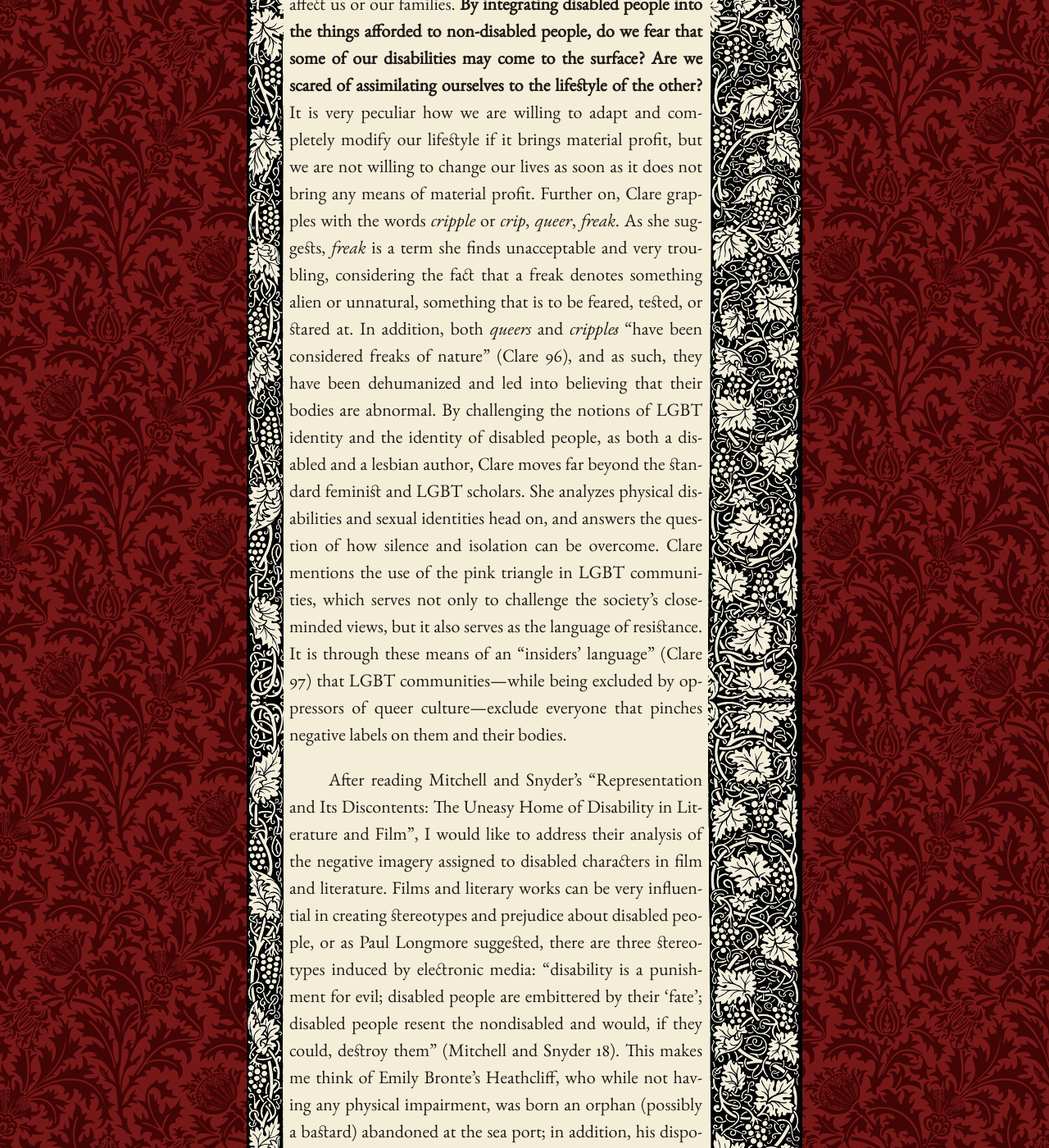
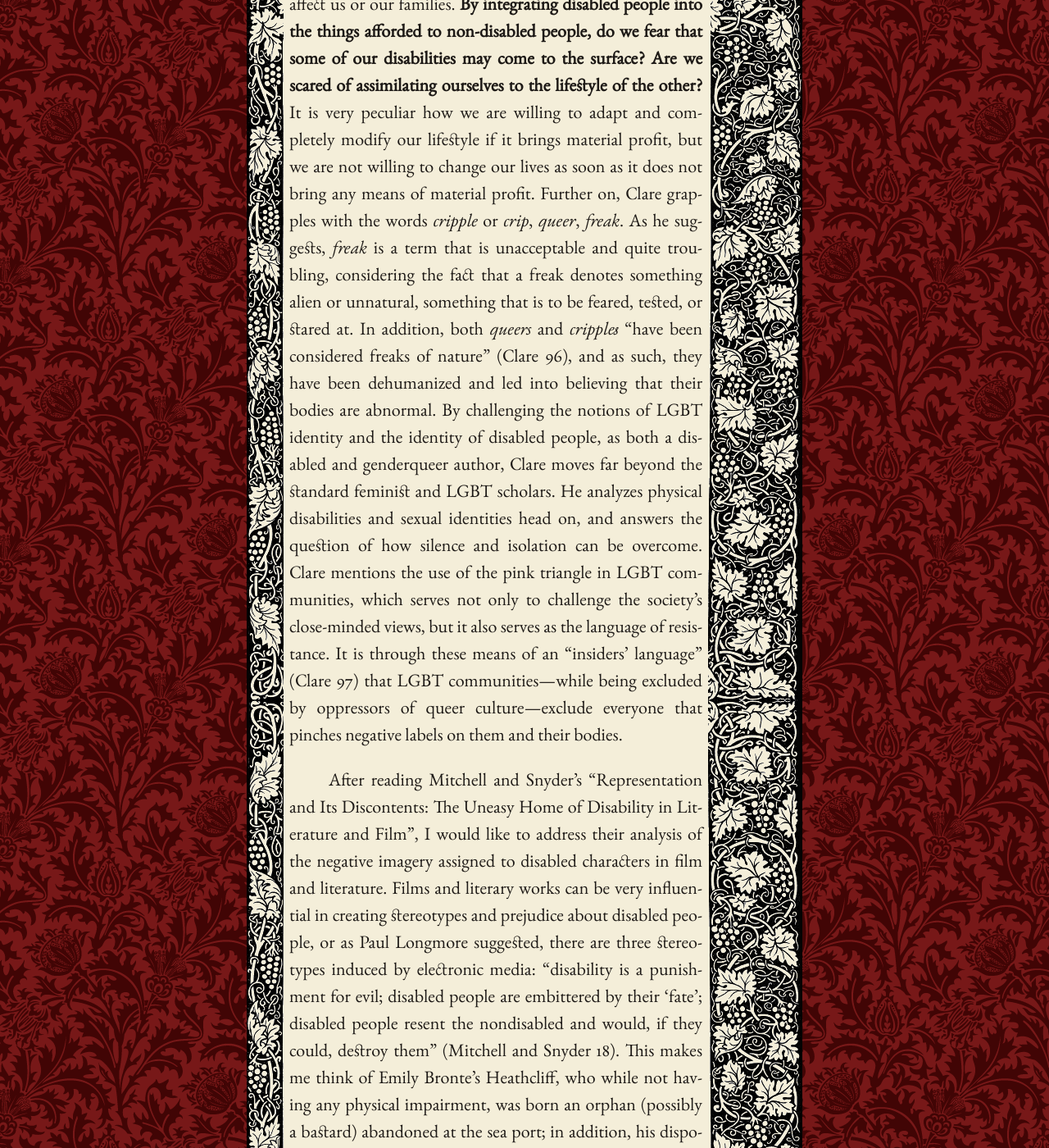
Before and after one commit to mpasovic/majapasovic.org, a Jekyll site: the page built from _posts/2012-05-15-disability-studies.md, in a window 1280 px wide and 1400 px high, scrolled down 3094 px. Shown: the whole window at 82% size. Built offline with Jekyll 4.4.1, drawn with Linux system fonts in a browser that asks for light colours; nearby versions of some CDN libraries; some of the changed text lies outside the part shown.

Commit message:
Updated 2012-05-15-disability-studies.md

```diff
--- a/_posts/2012-05-15-disability-studies.md
+++ b/_posts/2012-05-15-disability-studies.md
@@ -81,16 +84,16 @@ ourselves to the lifestyle of the other?** It is very peculiar how we
 are willing to adapt and completely modify our lifestyle if it brings
 material profit, but we are not willing to change our lives as soon as
 it does not bring any means of material profit. Further on, Clare
-grapples with the words *cripple* or *crip*, *queer*, *freak*. As she
-suggests, *freak* is a term she finds unacceptable and very troubling,
+grapples with the words *cripple* or *crip*, *queer*, *freak*. As he
+suggests, *freak* is a term that is unacceptable and quite troubling,
 considering the fact that a freak denotes something alien or unnatural,
 something that is to be feared, tested, or stared at. In addition, both
 *queers* and *cripples* “have been considered freaks of nature” (Clare
 96), and as such, they have been dehumanized and led into believing that
 their bodies are abnormal. By challenging the notions of LGBT identity
-and the identity of disabled people, as both a disabled and a lesbian
+and the identity of disabled people, as both a disabled and genderqueer
 author, Clare moves far beyond the standard feminist and LGBT scholars.
-She analyzes physical disabilities and sexual identities head on, and
+He analyzes physical disabilities and sexual identities head on, and
 answers the question of how silence and isolation can be overcome. Clare
 mentions the use of the pink triangle in LGBT communities, which serves
 not only to challenge the society’s close-minded views, but it also
```
Also changed, not shown: other parts of _posts/2012-05-15-disability-studies.md (+6 -3 lines).
